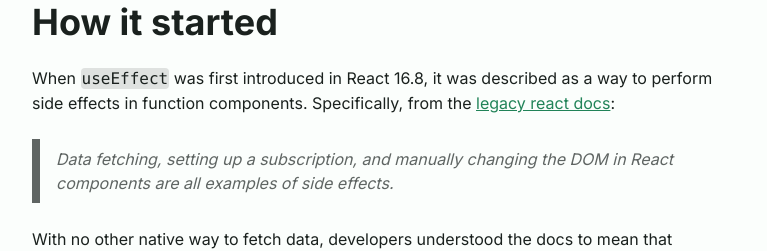
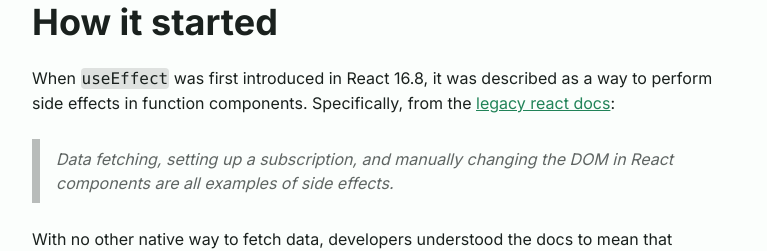
Before and after one commit to dorshinar/blog, a Next.js app: page /posts/why-use-effect-is-annoying in a window 1280 px wide. Shown: the part 2180-2431 px from the top of the page, without its empty margins (256-1023 px from the left). Built offline with nearby package versions, Linux system fonts and the light colour scheme.

Commit message:
move to radix colors

```diff
--- a/mdx-components.tsx
+++ b/mdx-components.tsx
@@ -84,9 +84,7 @@
         </a>
       </h3>
     ),
-    blockquote: (props) => (
-      <Message as="blockquote" {...props} variant="info" />
-    ),
+    blockquote: (props) => <Message as="blockquote" {...props} />,
     ol: (props) => (
       <ol
         {...props}
--- a/src/app/posts/avoid-impossible-state-with-typescript/page.mdx
+++ b/src/app/posts/avoid-impossible-state-with-typescript/page.mdx
@@ -111,7 +111,10 @@
 
 What we have here is an **impossible state**!
 
-> An **impossible state** is a certain combination of fields and values, that should never co-exist simultaneously.
+<Message variant="info">
+  An **impossible state** is a certain combination of fields and values, that
+  should never co-exist simultaneously.
+</Message>
 
 In other words - an "impossible state" might be a _possible state_ in that if we disregard our company guidelines/lint rules/compiler, the state may occur, but we should never accept it, and therefore must make sure it never occurs (whether intentionally or unintentionally).
 
--- a/src/app/posts/infinite-scroll-hook/page.mdx
+++ b/src/app/posts/infinite-scroll-hook/page.mdx
@@ -158,7 +158,11 @@
 
 See how the box is changing its color when it enters the viewport? We've achieved that with the help of an Intersection Observer.
 
-> According to [caniuse](https://caniuse.com/intersectionobserver) the IntersectionObserver API has over 93% support, including all major browsers (sorry IE).
+<Message variant="info">
+  According to [caniuse](https://caniuse.com/intersectionobserver) the
+  IntersectionObserver API has over 93% support, including all major browsers
+  (sorry IE).
+</Message>
 
 To create an Intersection Observer, we first need to get a ref of the element we wish to be notified of when it enters the viewport.
 
--- a/src/app/posts/why-use-effect-is-annoying/page.mdx
+++ b/src/app/posts/why-use-effect-is-annoying/page.mdx
@@ -131,7 +131,10 @@
 
 If I had to summarize what a "good effect" is, it would probably be:
 
-> If the setup+cleanup functions of the effect can run multiple times without causing any issues, it's a good effect.
+<Message variant="info">
+  If the setup+cleanup functions of the effect can run multiple times without
+  causing any issues, it's a good effect.
+</Message>
 
 Now we know what to do instead of using `useEffect`, but we still don't know why.
 
@@ -243,7 +246,10 @@
 
 `useEffect`s run after a render completes. For aborted renders, `useEffect`s won't run. We can assume they'll run _eventually_, but React doesn't guarantee effects will run as many times as our state changed or as many times as React started rendering.
 
-> If React had to ensure `useEffect`s run after every render, it wouldn't be able to abort renders.
+<Message variant="info">
+  If React had to ensure `useEffect`s run after every render, it wouldn't be
+  able to abort renders.
+</Message>
 
 This doesn't mean React treats `useEffect`s as optional. React will run your effects, but only for completed renders.
 
--- a/src/components/message.tsx
+++ b/src/components/message.tsx
@@ -1,13 +1,36 @@
 import { clsx } from "clsx";
 import { CSSProperties, JSX, PropsWithChildren } from "react";
+
+type Variant = "neutral" | "info" | "success";
+
+const variants: Record<
+  Variant,
+  {
+    borderColor: string;
+    textColor: string;
+  }
+> = {
+  neutral: {
+    borderColor: "var(--color-gray-800)",
+    textColor: "var(--color-gray-1100)",
+  },
+  info: {
+    borderColor: "var(--color-info-800)",
+    textColor: "var(--color-info-1100)",
+  },
+  success: {
+    borderColor: "var(--color-primary-800)",
+    textColor: "var(--color-primary-1100)",
+  },
+};
 
 export function Message({
   children,
   as = "aside",
-  variant = "info",
+  variant = "neutral",
 }: PropsWithChildren & {
   as?: keyof JSX.IntrinsicElements;
-  variant?: "info" | "success";
+  variant?: Variant;
 }) {
   const Component = as;
 
@@ -15,14 +38,8 @@
     <Component
       style={
         {
-          "--border-color":
-            variant === "info"
-              ? "var(--color-info-800)"
-              : "var(--color-primary-800)",
-          "--text-color":
-            variant === "info"
-              ? "var(--color-info-1100)"
-              : "var(--color-primary-1100)",
+          "--border-color": variants[variant].borderColor,
+          "--text-color": variants[variant].textColor,
         } as CSSProperties
       }
       className={clsx(
```
